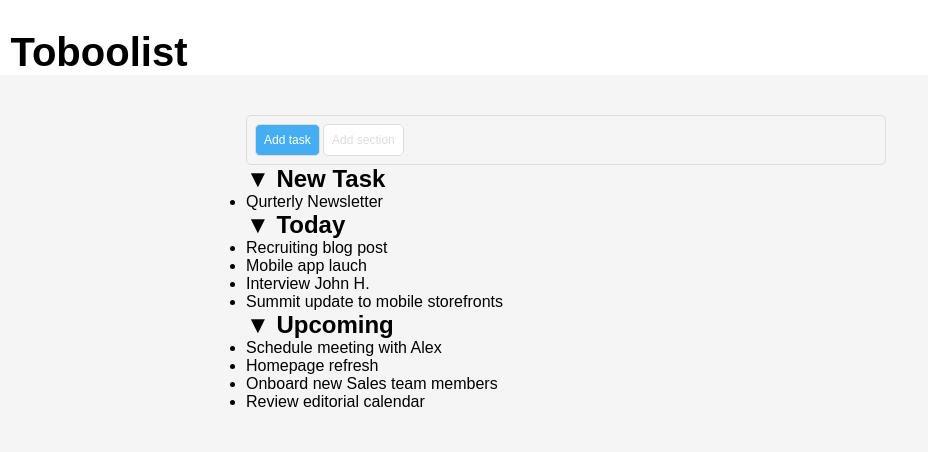
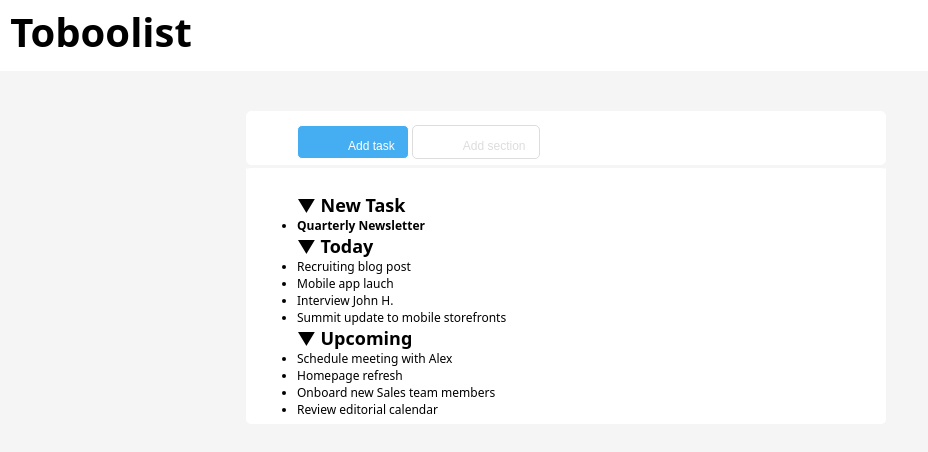
Before and after one commit to ClaudiaSgalippa/html-css-toboolist, a plain HTML site: page index.html in a window 1280 px wide. Shown: the full height of the page, 74-1002 px from the left. Drawn offline with Linux system fonts and the light colour scheme.

Commit message:
Conclusione Header

```diff
--- a/index.html
+++ b/index.html
@@ -11,7 +11,7 @@
 
     <!--Intestazione-->
 
-    <div class="container header">
+    <div class="container">
     <header>
         <section id="main-header">
             <img src="img/Logo.png" alt="Logo boolean">
@@ -23,19 +23,23 @@
     <main>
 
         <!--Buttons Section-->
-        <section id="container-button">
+
         <div class="buttons">
+          <section id="container-button">
             <button class="task-button buttons">Add task</button>
             <button class="section-button buttons">Add section</button>
+          </section>
         </div>
-        </section>
 
         <!--List Section-->
-        <section id="container-list">
+
         <div class="list">
+          <section id="container-list">
             <h2>&#9660 New Task</h2>
             <ul>
-                <li>Qurterly Newsletter</li>
+                <li>
+                  <h4>Quarterly Newsletter</h4>
+                </li>
             </ul>
             <h2>&#9660 Today</h2>
             <ul>
@@ -51,8 +55,7 @@
                 <li>Onboard new Sales team members</li>
                 <li>Review editorial calendar</li>
             </ul>
-
-
+          </section>
         </div>
 
     </main>
--- a/style.css
+++ b/style.css
@@ -8,11 +8,11 @@
 /*Utility*/
 body {
     background-color: whitesmoke;
-    font-family: arial;
+    font-family: system-ui, -apple-system, BlinkMacSystemFont, 'Segoe UI', Roboto, Oxygen, Ubuntu, Cantarell, 'Open Sans', 'Helvetica Neue', sans-serif;
 }
 
 /*Header*/
-.container header {
+.container {
     background-color: white;
 }
 
@@ -24,9 +24,9 @@ img {
 }
 
 #logo-text {
-    display: inline;
     font-weight: 700;
     font-size: 40px;
+    vertical-align: 19px;
 }
 
 /*Main*/
@@ -38,16 +38,21 @@ main {
 }
 
 /*Buttons Section*/
-.container-button {
-    margin: 50px;
+#container-button {
+    margin: auto;
     background-color: white;
 }
 
 .buttons {
-    padding: 8px;
+    padding-top: 13px;
+    padding-right: 13px;
+    padding-bottom: 5px;
+    padding-left: 50px;
     border-radius: 5px;
     font-size: 12px;
-    border: 1px solid #ddd;
+    border: 1px solid white;
+    background-color: white;
+
 }
 
 .task-button {
@@ -58,11 +63,23 @@ main {
 .section-button {
     color: #ddd;
     background-color: white;
+    border-color: #ddd;
 }
 
 /*List Section*/
-.container-list {
-    margin: 50px;
+#container-list {
+    margin: auto;
     background-color: white;
-    color: #45494C;
 }
+
+.list {
+    padding-top: 25px;
+    padding-right: 13px;
+    padding-bottom: 5px;
+    padding-left: 50px;
+    border-radius: 5px;
+    font-size: 12px;
+    border: 1px solid white;
+    border-top: 3px solid whitesmoke;
+    background-color: white;
+}
```
